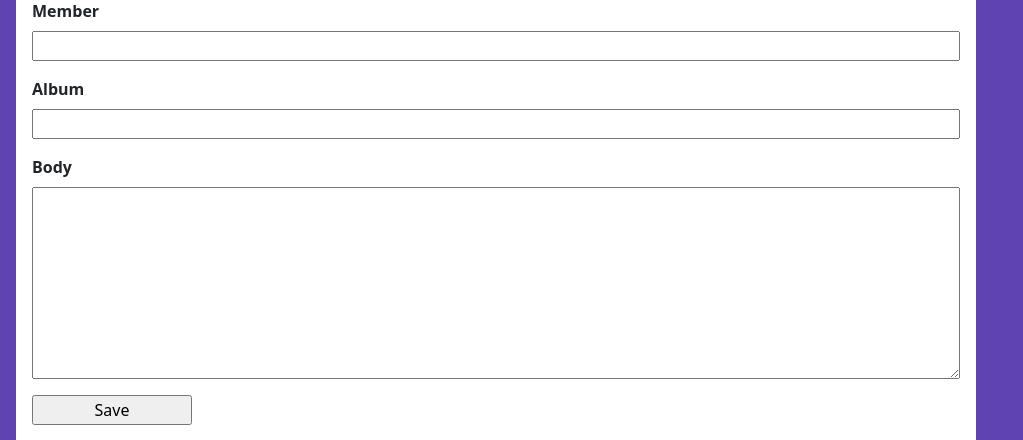
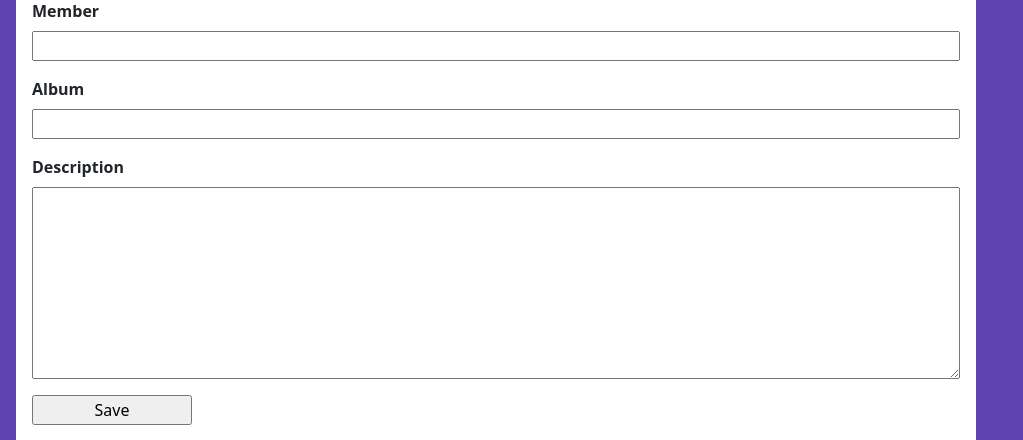
Before and after one commit to lbthoms/miniproject3LBT, a Flask app: template btspc/templates/blog/update.html in a window 1280 px wide. Shown: the part 150-590 px from the top of the page, without its empty margins (0-1023 px from the left). Run offline with Flask 3, Linux system fonts and the light colour scheme; the template is opened without the code that fills it, so the values that code supplies are empty.

Commit message:
minor wording changes

```diff
--- a/btspc/templates/blog/create.html
+++ b/btspc/templates/blog/create.html
@@ -23,7 +23,7 @@
     <label for="title">Album</label>
     <input name="title" id="title" value="{{ request.form['title'] }}" required>
 
-    <label for="body">Body</label>
+    <label for="body">Description</label>
     <textarea name="body" id="body">{{ request.form['body'] }}</textarea>
 
     <input type="submit" value="Save">
--- a/btspc/templates/blog/update.html
+++ b/btspc/templates/blog/update.html
@@ -7,7 +7,6 @@
 {% block content %}
   <form method="post">
     <label for="member">Member</label>
-    <!input name="member" id="member" value="{{ request.form['member'] or post['title'] }}" required>
     <input name ="member" list="member" value="{{ request.form['member'] or post['member'] }}" required>
     <datalist id="member">
         <option value="Kim Namjoon">
@@ -23,7 +22,7 @@
     <label for="title">Album</label>
     <input name="title" id="title" value="{{ request.form['title'] or post['title'] }}" required>
 
-    <label for="body">Body</label>
+    <label for="body">Description</label>
     <textarea name="body" id="body">{{ request.form['body'] or post['body'] }}</textarea>
     <input type="submit" value="Save">
   </form>
```
